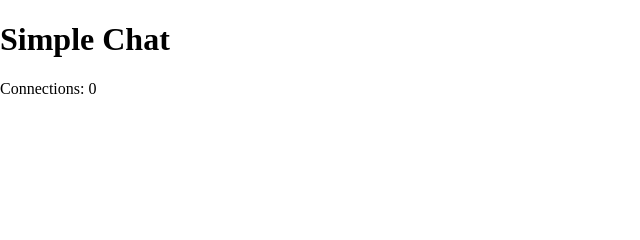
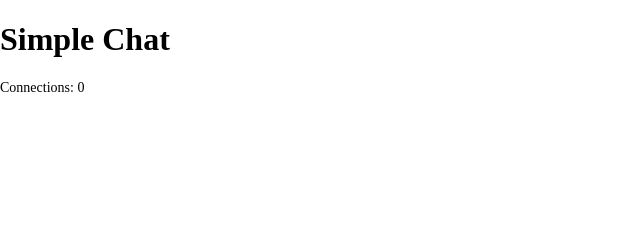
Before and after one commit to isudzumi/websocket-demo, a website: page index.html in a window 1280 px wide. Shown: the top 240 px of the page, 0-640 px from the left. Drawn offline with Linux system fonts and the light colour scheme.

Commit message:
Fix style

```diff
--- a/index.html
+++ b/index.html
@@ -61,7 +61,7 @@
 .heading {
     font-weight: bold;
 }
-.connections: {
+.connections {
     font-size: 14px;
 }
 .chat-area {
```
